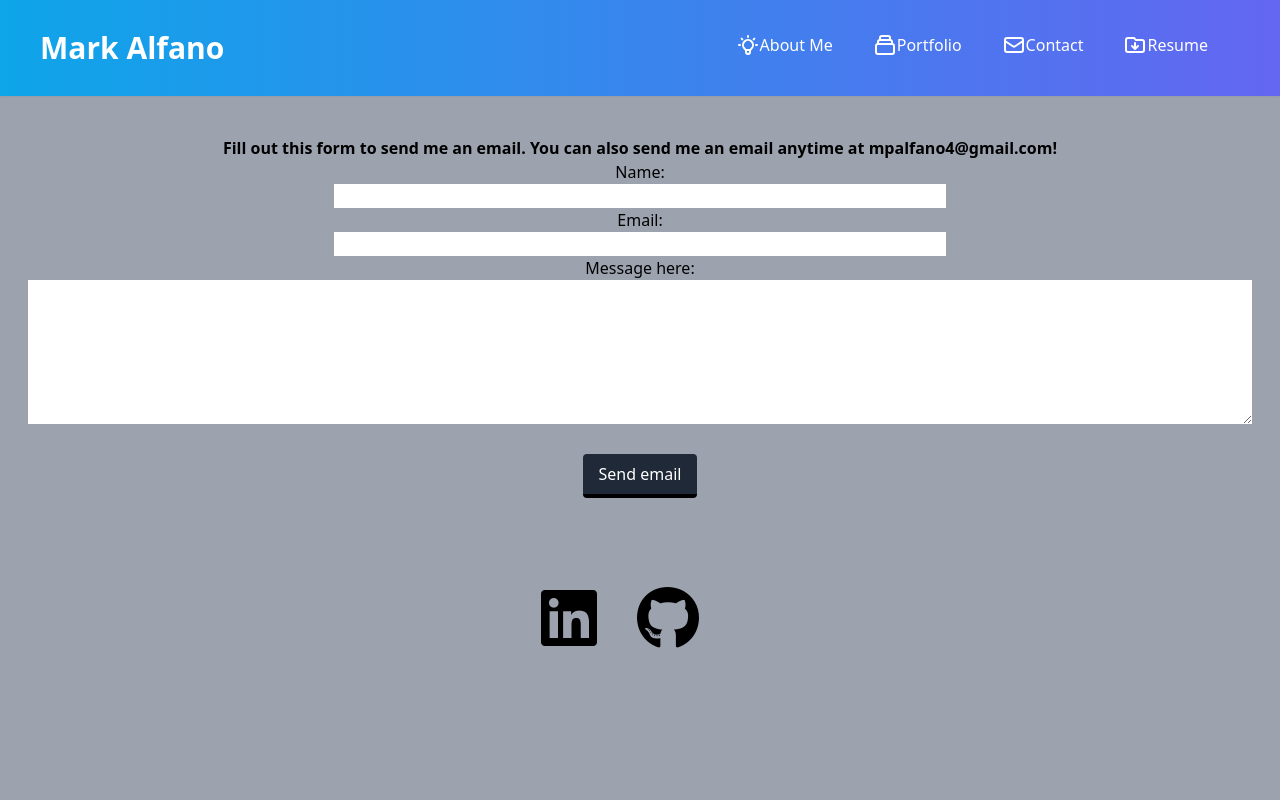
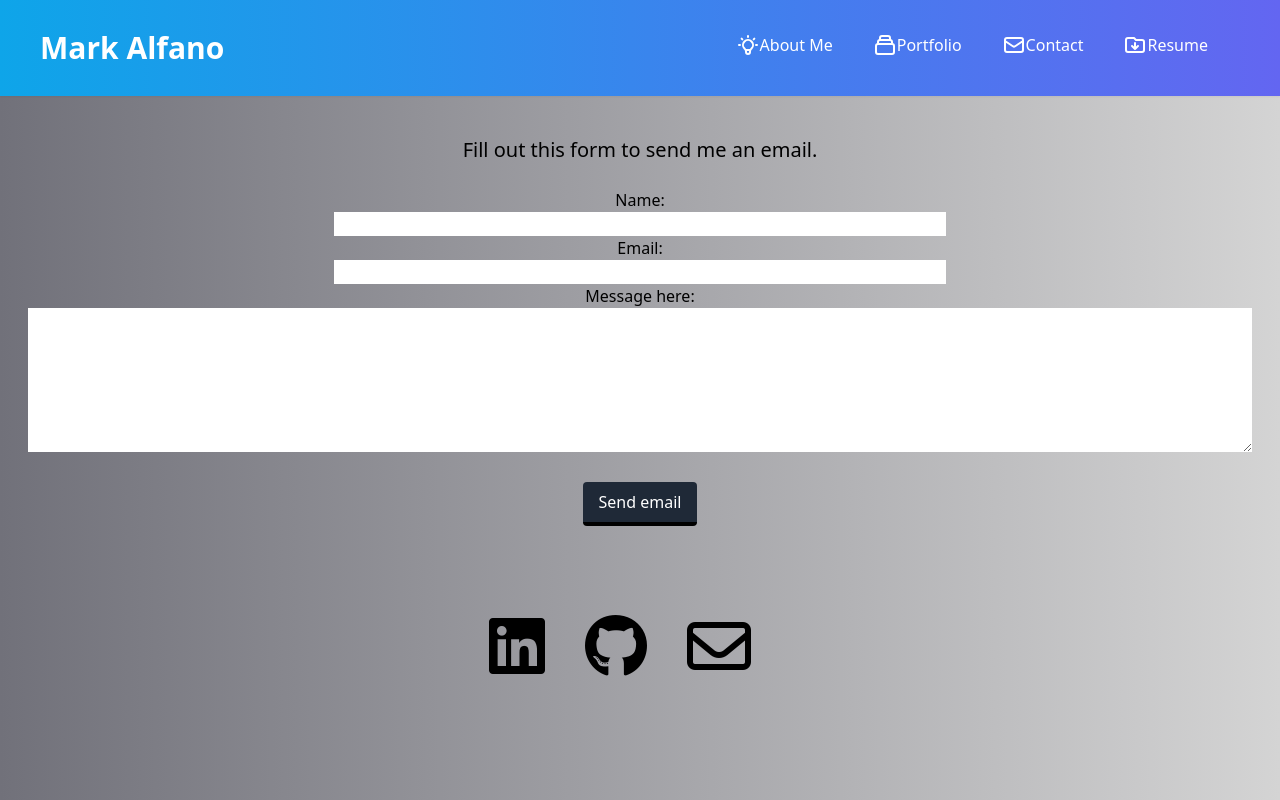
Before and after one commit to MpAlfano/React-Portfolio, a React (Create React App) app: page /Contact in a window 1280 px wide. Built offline with nearby package versions, Linux system fonts and the light colour scheme.

Commit message:
updating contact icons

```diff
--- a/public/index.html
+++ b/public/index.html
@@ -31,7 +31,7 @@
     <title>Mark Alfano Portfolio</title>
   </head>
   <!-- class="bg-no-repeat bg-cover bg-[url('/src/components/images/nature2.jpg')]" -->
-  <body class="bg-gray-400">
+  <body class="bg-gradient-to-r from-zinc-500 to-neutral-300">
     <noscript>You need to enable JavaScript to run this app.</noscript>
     <div id="root"></div>
     <!--
--- a/src/components/pages/Contact.js
+++ b/src/components/pages/Contact.js
@@ -32,10 +32,8 @@ export default function Contact() {
       <div className="md:flex">
         <div className="flex-1 text-black text-center px-5 py-5">
           <div>
-            <h1 className="font-bold">
-              Fill out this form to send me an email. You can also send me an
-              email anytime at mpalfano4@gmail.com!
-            </h1>
+            <h1 className="text-xl">Fill out this form to send me an email.</h1>
+            <br></br>
 
             <section className="">
               <form ref={form} onSubmit={sendEmail}>
@@ -92,11 +90,19 @@ export default function Contact() {
               </a>
               <a
                 className="pr-10"
-                href="https://www.linkedin.com/in/markalfano"
+                href="https://github.com/MpAlfano"
                 target="_blank"
                 rel="noreferrer"
               >
                 <i className="fa-brands fa-github fa-4x"></i>
+              </a>
+              <a
+                className="pr-10"
+                href="mailto: mpalfano4@gmail.com"
+                target="_blank"
+                rel="noreferrer"
+              >
+                <i className="fa-regular fa-envelope fa-4x"></i>
               </a>
             </div>
           </div>
```
